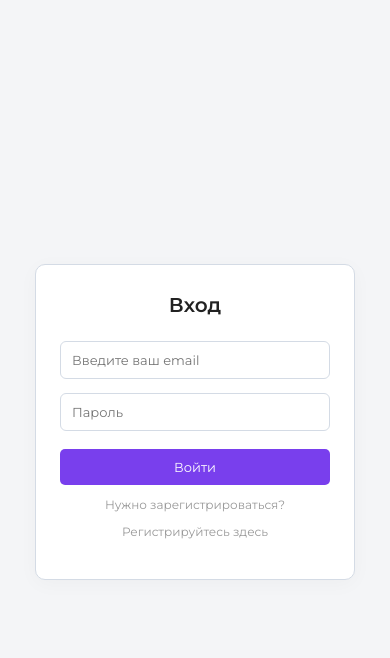
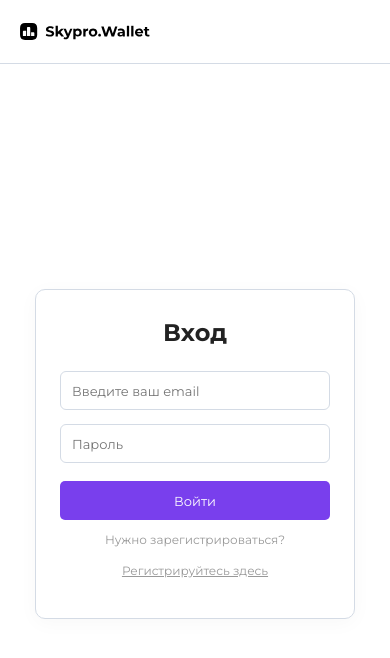
Before and after one commit to Olga-Raduga/skypro-wallet, a Vue app: page /login in a window 390 px wide. Shown: the top 658 px of the page. Built offline with nearby package versions, Linux system fonts and the light colour scheme.

Commit message:
добавлен логотип на экран входа и регистрации

```diff
--- a/src/assets/auth.css
+++ b/src/assets/auth.css
@@ -1,12 +1,31 @@
 .auth-page {
-  display: grid;
+  display: flex;
+  flex-direction: column;
+  align-items: center;
   width: 100%;
   min-height: 100vh;
-  padding: 24px;
-  place-items: center;
+  padding: 0;
+  background: #fff;
+}
+.auth-brand {
+  display: flex;
+  flex: 0 0 64px;
+  align-items: center;
+  width: 100%;
+  padding: 0 20px;
+  border-bottom: 1px solid #d4dbe5;
+  background: #fff;
+}
+.auth-brand__logo {
+  display: block;
+  width: 130px;
+  max-height: 36px;
+  object-fit: contain;
+  object-position: left center;
 }
 .auth-card {
-  width: min(100%, 320px);
+  width: min(calc(100% - 32px), 320px);
+  margin: auto 0;
   padding: 28px 24px;
   border: 1px solid #d4dbe5;
   border-radius: 10px;
@@ -17,8 +36,8 @@
 .auth-card h1 {
   margin: 0 0 24px;
   color: #222;
-  font-size: 20px;
-  font-weight: 600;
+  font-size: 24px;
+  font-weight: 700;
 }
 .auth-form {
   display: flex;
@@ -38,7 +57,7 @@
 }
 .auth-form input {
   width: 100%;
-  height: 38px;
+  height: 39px;
   padding: 0 11px;
   border: 1px solid #d4dbe5;
   border-radius: 6px;
@@ -70,7 +89,7 @@
 }
 .auth-btn {
   width: 100%;
-  height: 36px;
+  height: 39px;
   margin-top: 4px;
   border: 0;
   border-radius: 5px;
@@ -88,21 +107,24 @@
   background: #aeb4bd;
 }
 .auth-switch {
-  display: inline-block;
+  display: flex;
   margin-top: 12px;
   color: #999999;
   font-size: 12px;
   text-decoration: none;
+  flex-direction: column;   /* текст сверху, ссылка снизу */
+  align-items: center;
+  gap: 4px;
 }
 .auth-link {
-  display: inline-block;
+  display: flex;
   margin-top: 12px;
   color: #999999;
   font-size: 12px;
-  text-decoration: none;
+  text-decoration: underline;
 }
 .auth-link:hover {
-  text-decoration: underline;
+  text-decoration: none;
 }
 .input-wrapper {
   position: relative;
--- a/src/components/AuthCard.vue
+++ b/src/components/AuthCard.vue
@@ -1,4 +1,5 @@
 <script setup>
+import logo from '../assets/logo.svg'
 defineProps({
   title: { type: String, required: true },
 })
@@ -6,6 +7,14 @@ defineProps({
 
 <template>
   <div class="auth-page">
+    <header class="auth-brand">
+      <img
+        class="auth-brand__logo"
+        :src="logo"
+        alt="Skypro.Wallet"
+      >
+    </header>
+
     <section class="auth-card">
       <h1>{{ title }}</h1>
 
--- a/src/components/PeriodCalendar.vue
+++ b/src/components/PeriodCalendar.vue
@@ -349,15 +349,15 @@ onMounted(async () => {
     font-size: 22px;
   }
   .panel-header {
-    flex-direction: column;   /* колонкой */
-    align-items: flex-start;  /* всё по левому краю */
-    gap: 4px;                 /* маленький зазор между ссылкой и заголовком */
-    margin-bottom: 16px;      /* отступ до календаря */
+    flex-direction: column;
+    align-items: flex-start;
+    gap: 4px;
+    margin-bottom: 16px;
   }
 
   .calendar-analysis-button {
-    order: -1;                /* ⭐ кнопка "Анализ" встаёт сверху */
-    display: inline-flex;     /* показываем (у тебя она была display: none) */
+    order: -1;
+    display: inline-flex;
     align-items: center;
     padding: 0;
     margin: 0;
```
